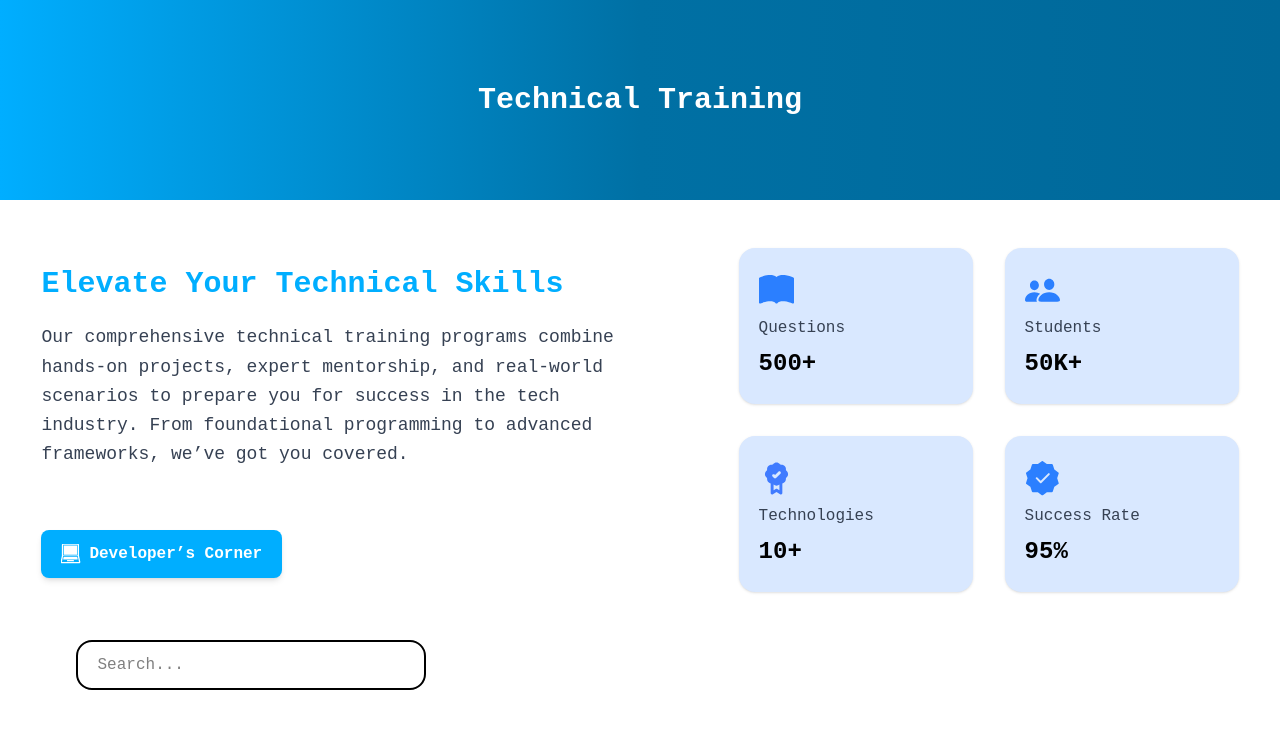
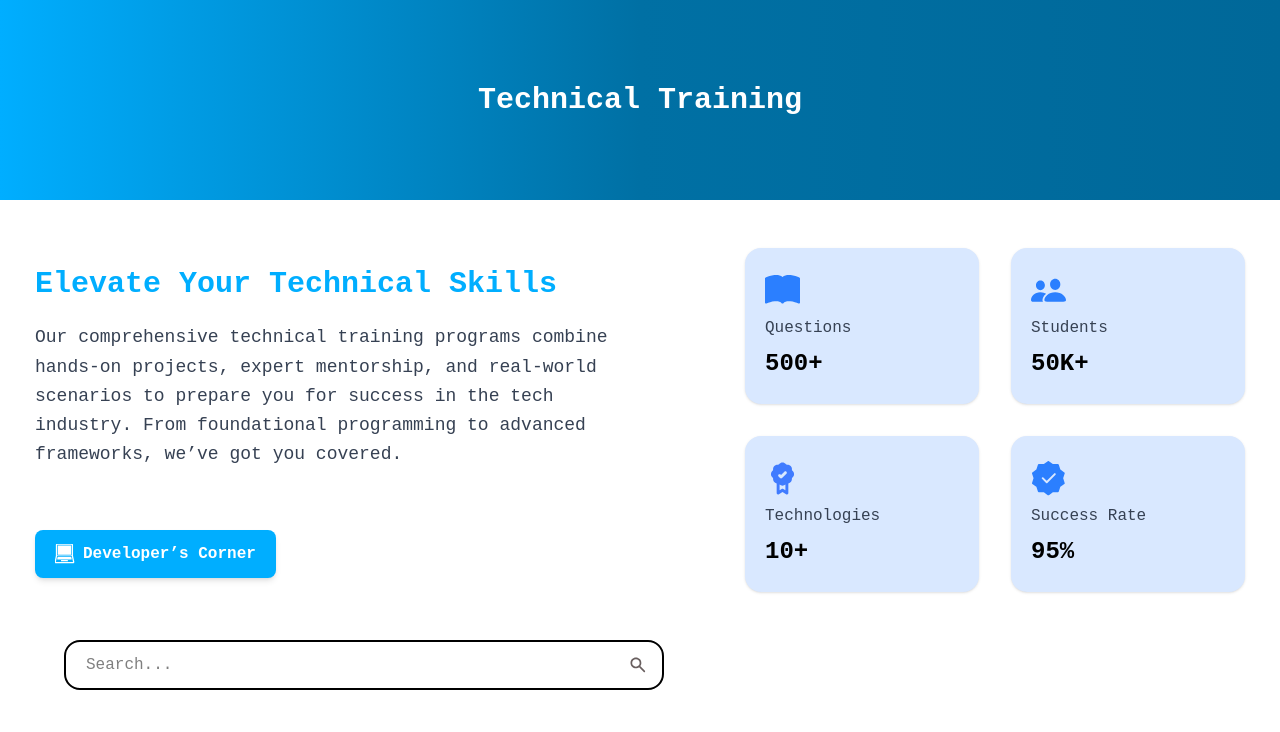
Before and after one commit to marsion77/React-OA-Page, a React (Vite) app in the folder page/: page / in a window 1280 px wide. Shown: the top 732 px of the page. Built offline with nearby package versions, Linux system fonts and the light colour scheme.

Commit message:
first commit

```diff
--- a/page/src/components/Technical_Training_Page/TechSection.jsx
+++ b/page/src/components/Technical_Training_Page/TechSection.jsx
@@ -5,12 +5,26 @@ const TechSection = () => {
 
         <>
 
-          <div className="px-[5%]">
-              <input type="text" placeholder="Search..." className="border-2 border-black pl-5 w-[350px] rounded-2xl h-[50px]"  />
-            <h1 className="mt-10">Available Technologies</h1>
-          </div>
+ <div className="px-[5%]">
+  {/* Input with image inside */}
+  <div className="relative inline-block">
+    <input
+      type="text"
+      placeholder="Search..."
+      className="border-2 border-black pl-5 pr-10 w-[600px] rounded-2xl h-[50px] focus:outline-none"
+    />
+    <img
+      src={images.search}  // replace with your actual image path
+      alt="search"
+      className="absolute right-4 top-1/2 -translate-y-1/2 w-5 h-5 cursor-pointer"
+    />
+  </div>
 
-            <div className="flex justify-around">
+  <h1 className="mt-10 text-xl font-semibold">Available Technologies</h1>
+</div>
+
+
+            <div className="flex justify-between px-[5%] mt-5">
                 <div className="h-[138px] w-[216px] border-2 rounded-lg flex flex-col justify-center items-start pl-5">
                     <div
                         className="w-[45px] h-[35px] flex justify-center items-center rounded-[5px]"
--- a/page/src/components/Technical_Training_Page/TecnicalPage.jsx
+++ b/page/src/components/Technical_Training_Page/TecnicalPage.jsx
@@ -9,11 +9,11 @@ const TechnicalPage = () => {
     return (
         <>
             <HeadSection />
-           <div className="w-[98%] mx-auto">
+           {/* <div className="w-[98%] mx-auto"> */}
              <DeveloperSection/>
             <TechSection/>
             <InterviewQue/>
-           </div>
+           {/* </div> */}
         </>
     )
 }
```
